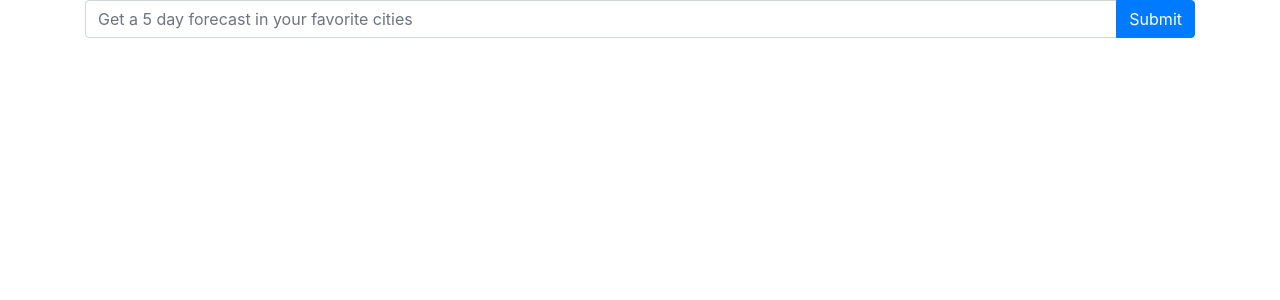
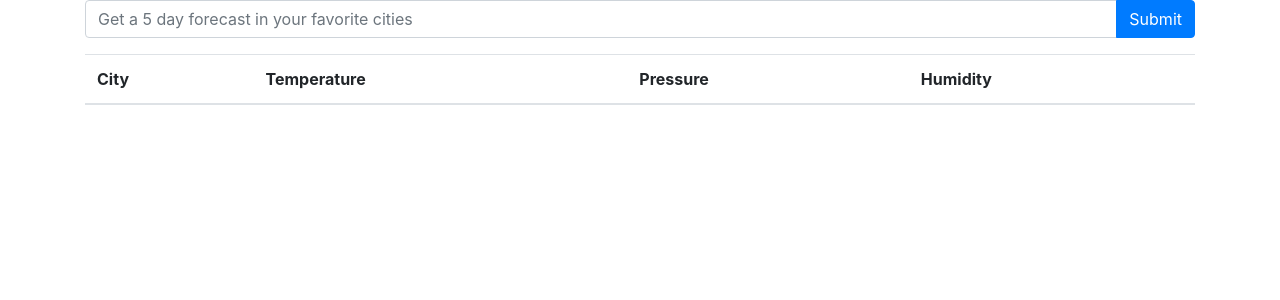
Before and after one commit to liamkande/Weather-App-with-ReactJS, a React (Create React App) app: page / in a window 1280 px wide. Shown: the top 300 px of the page. Built offline with nearby package versions, Linux system fonts and the light colour scheme.

Commit message:
Built the list container and Mapped props to render helper

```diff
--- a/src/Actions/index.js
+++ b/src/Actions/index.js
@@ -10,6 +10,7 @@ export function fetchWeather(city) {
   const url = `${ROOT_URL}&q=${city},us`
   const request = axios.get(url)
 
+
   return {
     type: FETCH_WEATHER,
     payload: request
--- a/src/App.js
+++ b/src/App.js
@@ -2,12 +2,14 @@ import React, { Component } from 'react'
 import './App.css'
 
 import SearchBar from './Containers/searchBar'
+import WeatherList from './Containers/weather_list'
 
 class App extends Component {
   render() {
     return (
       <div className="container">
         <SearchBar />
+        <WeatherList />
       </div>
     )
   }
--- a/src/Containers/searchBar.js
+++ b/src/Containers/searchBar.js
@@ -15,7 +15,7 @@ class SearchBar extends Component {
 
   onInputChange(event) {
     this.setState({term: event.target.value})
-    console.log(event.target.value)
+    //console.log(event.target.value)
   }
 
   onFormSubmit(event) {
--- /dev/null
+++ b/src/Containers/weather_list.js
@@ -0,0 +1,48 @@
+import React, { Component } from 'react'
+import { connect } from 'react-redux'
+
+class WeatherList extends Component {
+
+  renderWeather(cityData) {
+
+    const name = cityData.city.name
+
+    return (
+      <tr key={name}>
+        <td>{name}</td>
+      </tr>
+    )
+  }
+
+  render() {
+    return (
+      <table className="table table-hover">
+        <thead>
+          <tr>
+            <th>City</th>
+            <th>Temperature</th>
+            <th>Pressure</th>
+            <th>Humidity</th>
+          </tr>
+        </thead>
+        <tbody>
+          {this.props.weather.map(this.renderWeather)}
+        </tbody>
+      </table>
+    )
+  }
+}
+
+//This is the normal way of writing this function
+// function mapStateToProps(state) {
+//  return { weather: state.weather }
+// }
+
+// This is the ES6 refactoring of the function
+// Because we only have 1 argument and we're pulling off only 1 property from it
+// we can refactor the function like so
+function mapStateToProps({ weather }) {
+  return { weather } // { weather } === { weather: weather}
+}
+
+export default connect(mapStateToProps) (WeatherList)
--- a/src/Reducers/index.js
+++ b/src/Reducers/index.js
@@ -1,7 +1,8 @@
 import { combineReducers } from 'redux'
+import WeatherReducer from './reducer_weather'
 
 const rootReducer = combineReducers({
-  state: (state = {}) => state
+  weather: WeatherReducer
 })
 
 export default rootReducer
--- /dev/null
+++ b/src/Reducers/reducer_weather.js
@@ -0,0 +1,13 @@
+import { FETCH_WEATHER } from '../Actions/index'
+// state must always return null if nothing is assign to it.
+// In this case state is an array so we're good!
+export default function(state = [], action) {
+  switch (action.type) {
+    case FETCH_WEATHER:
+    //return state.concat([action.payload.data])
+    //This is the same as the above concat in the new ES6 Syntax howerver
+    //we returning it in a different set of order witch could be changed by switching the order
+    return [action.payload.data, ...state]
+  }
+  return state
+}
```
Also changed, not shown: Wireframe/Default CombineReducers.png (added), Wireframe/Redux promise middleware.png (added).
